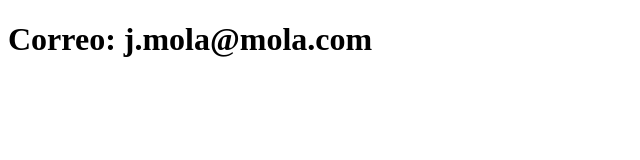
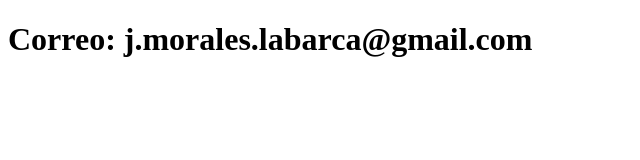
Before and after one commit to Javier-Morales-Labarca/sistema-de-registro, a plain HTML site: page contacto.html in a window 1280 px wide. Shown: the whole page, without its empty margins (0-640 px from the left). Drawn offline with Linux system fonts and the light colour scheme.

Commit message:
Modifica correo de contacto

```diff
--- a/contacto.html
+++ b/contacto.html
@@ -6,6 +6,6 @@
     <title>Contacto</title>
 </head>
 <body>
-<h1>Correo: j.mola@mola.com</h1>
+<h1>Correo: j.morales.labarca@gmail.com</h1>
 </body>
 </html>
```
